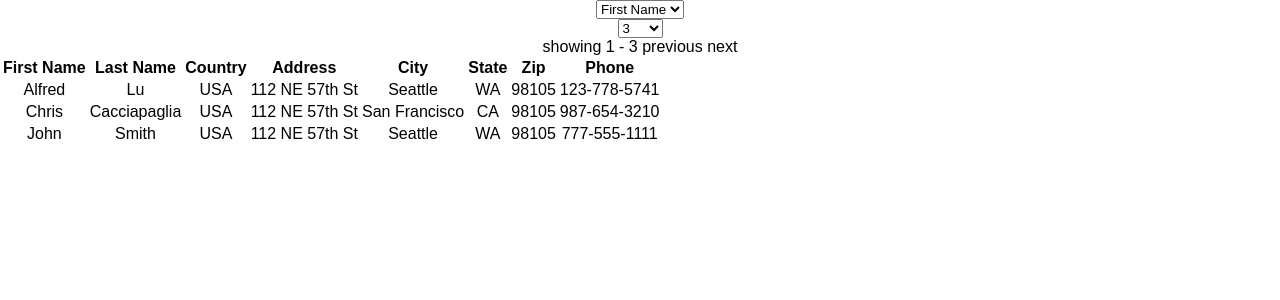
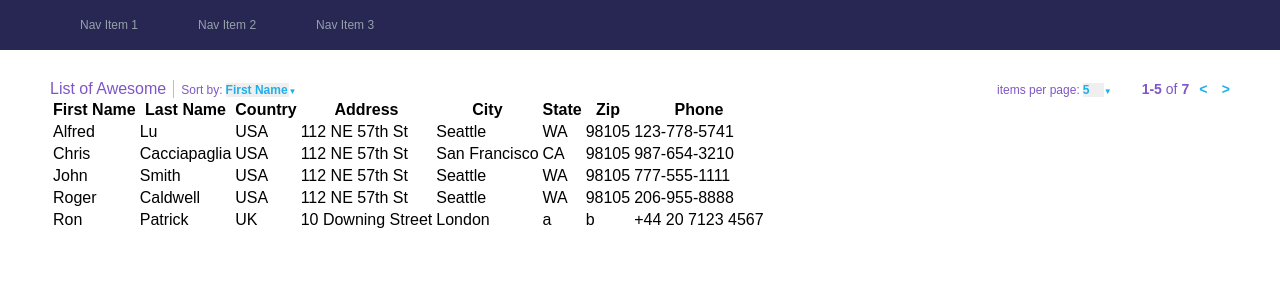
Before and after one commit to CardinalWolsey/distelli_code_challenge, a React (Create React App) app: page / in a window 1280 px wide. Shown: the top 300 px of the page. Built offline with nearby package versions, Linux system fonts and the light colour scheme.

Commit message:
Page and controls styled.  Table still to style

```diff
--- a/public/index.html
+++ b/public/index.html
@@ -10,6 +10,7 @@
     -->
     <link rel="manifest" href="%PUBLIC_URL%/manifest.json">
     <link rel="shortcut icon" href="%PUBLIC_URL%/favicon.ico">
+    <link rel="stylesheet" href="%PUBLIC_URL%/style.css">
     <!--
       Notice the use of %PUBLIC_URL% in the tags above.
       It will be replaced with the URL of the `public` folder during the build.
@@ -25,6 +26,13 @@
     <noscript>
       You need to enable JavaScript to run this app.
     </noscript>
+    <nav>
+      <ul>
+        <li>Nav Item 1</li>
+        <li>Nav Item 2</li>
+        <li>Nav Item 3</li>
+      </ul>
+    </nav>
     <div id="root"></div>
     <!--
       This HTML file is a template.
--- /dev/null
+++ b/public/style.css
@@ -0,0 +1,36 @@
+body {
+  margin: 0;
+  padding: 0;
+  font-family: sans-serif;
+}
+
+nav {
+  margin: 0;
+	padding: 0;
+  height: 50px;
+  width: 100%;
+  background: #282653;
+  font-size: .75rem;
+  font-weight: 400;
+  color: #95A2AA;
+}
+
+nav ul {
+  list-style-type: none;
+  margin: 0;
+  padding-left: 50px;
+  height: inherit;
+}
+
+nav li {
+  float: left;
+  height: inherit;
+  line-height: 50px;
+  padding-left: 30px;
+  padding-right: 30px;
+}
+
+nav li:hover {
+  background: #7F56C5;
+  color: #FFFFFF;
+}
--- a/src/App.css
+++ b/src/App.css
@@ -1,19 +1,74 @@
-.App {
-  text-align: center;
+.Table {
+  margin-left: 50px;
+  margin-top: 30px;
+  margin-right: 50px;
 }
 
-.App-logo {
-  animation: App-logo-spin infinite 20s linear;
-  height: 80px;
+.Controls {
+  display: flex;
+  flex-direction: row;
+  justify-content: space-between;
+  font-size: 1rem;
+  font-weight: 400;
+  color: #7F56C5;
 }
 
-.App-header {
-  background-color: #222;
-  height: 150px;
-  padding: 20px;
-  color: white;
+.Controls p {
+  margin: 0;
 }
 
-.App-intro {
-  font-size: large;
+.ControlsLeft {
+  display: flex;
+  align-items: baseline;
 }
+
+.ListHeader {
+  padding-right: 7px;
+  border-right-color: #BCBEC0;
+  border-right-width: 1px;
+  border-right-style: solid;
+}
+
+.DropdownLabel {
+  font-size: .75rem;
+  font-weight: 400;
+  padding-left: 7px;
+  padding-right: 3px;
+}
+
+.DropdownSelector {
+  -webkit-appearance: none;
+  border: none;
+  color: #1DAFE9;
+  font-weight: 600;
+  font-size: .75rem;
+}
+
+.Arrow {
+  color: #1DAFE9;
+  font-weight: 600;
+  font-size: .5rem;
+}
+
+.ControlsRight {
+  display: flex;
+  align-items: baseline;
+}
+
+.Pagination {
+  font-size: 0.875rem;
+  font-weight: 700;
+}
+
+.Range {
+  padding-left: 30px;
+}
+
+.Of {
+  font-weight: 400;
+}
+
+.PaginationArrows {
+  color: #1DAFE9;
+  padding-left: 10px;
+}
--- a/src/App.js
+++ b/src/App.js
@@ -23,7 +23,7 @@ class App extends Component {
       ],
       sortValue: 'FirstName',
       currentPage: 1,
-      itemsPerPage: 3,
+      itemsPerPage: 5,
       renderData: [],
     };
 
@@ -98,37 +98,40 @@ class App extends Component {
 
   render() {
     return (
-      <div className="App">
-        <div className="Nav"></div>
-        <div className="Container">
+      <div className="Table">
         <div className="Controls">
-
-          </div>
-          <div className="Table">
-            <div className="Head"></div>
-            <div className="Contents">
+          <div className="ControlsLeft">
+            <p className="ListHeader">List of Awesome</p>
+            <p className="DropdownLabel">Sort by:</p>
             <SortSelector
               sortItems={this.updateSortValue.bind(this)}
               value={this.state.sortValue}
               />
+            <p className="Arrow">&#9660;</p>
+          </div>
+          <div className="ControlsRight">
+            <p className="DropdownLabel">items per page:</p>
             <PaginationSelector
               updateItemsPerPage={this.updateItemsPerPage.bind(this)}
               value={this.state.itemsPerPage}
               />
+            <p className="Arrow">&#9660;</p>
             <PaginationArrows
+              dataLength={this.state.data.length}
               currentPage={this.state.currentPage}
               itemsPerPage={this.state.itemsPerPage}
               updateCurrentPage={this.updateCurrentPage.bind(this)}
               />
+          </div>
+        </div>
+        <div className="Contents">
+
+
           <Table
             dataSource={this.state.renderData}
             />
-
         </div>
       </div>
-        </div>
-      </div>
-
     );
   }
 }
--- a/src/index.css
+++ b/src/index.css
@@ -1,4 +1,4 @@
-body {
+App {
   margin: 0;
   padding: 0;
   font-family: sans-serif;
--- a/src/pagination_arrows.js
+++ b/src/pagination_arrows.js
@@ -13,12 +13,16 @@ class PaginationArrows extends Component {
   render() {
     return (
       <div>
-        <span>showing {(this.props.currentPage * this.props.itemsPerPage) - (this.props.itemsPerPage - 1)} - {this.props.currentPage * this.props.itemsPerPage} </span>
+        <span className="Pagination Range">{(this.props.currentPage * this.props.itemsPerPage) - (this.props.itemsPerPage - 1)}-{this.props.currentPage * this.props.itemsPerPage}</span>
+        <span className="Pagination Of"> of </span>
+        <span className="Pagination">{this.props.dataLength}</span>
         <a
-          onClick={this.handleLeftClick.bind(this)}>previous</a>
+          className="Pagination PaginationArrows"
+          onClick={this.handleLeftClick.bind(this)}>&#60;</a>
         <span> </span>
         <a
-          onClick={this.handleRightClick.bind(this)}>next</a>
+          className="Pagination PaginationArrows"
+          onClick={this.handleRightClick.bind(this)}>&#62;</a>
       </div>
     );
   }
--- a/src/pagination_selector.js
+++ b/src/pagination_selector.js
@@ -10,11 +10,10 @@ class PaginationSelector extends Component {
     return (
       <div>
         <select
+          className="DropdownSelector"
           value={this.props.value}
           onChange={this.handleEvent.bind(this)}
           >
-          <option value="2">2</option>
-          <option value="3">3</option>
           <option value="5">5</option>
           <option value="10">10</option>
           <option value="25">25</option>
--- a/src/sort_selector.js
+++ b/src/sort_selector.js
@@ -10,6 +10,7 @@ class SortSelector extends Component {
     return (
       <div>
         <select
+          className="DropdownSelector"
           value={this.props.value}
           onChange={this.handleChange.bind(this)}
           >
```
Lines whose indentation alone changed are shown as unchanged.
